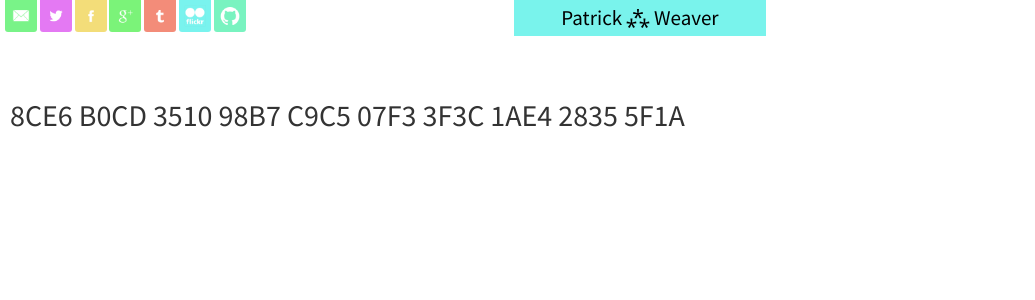
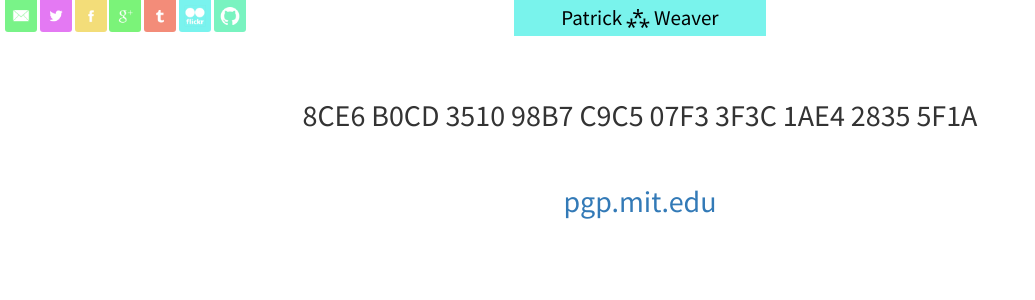
Before and after one commit to PatrickWeaver/pw, a Django app: page /fingerprint/ in a window 1280 px wide. Shown: the top 300 px of the page, without its empty margins (0-1035 px from the left). Run offline with Django 3.2, Linux system fonts and the light colour scheme; some libraries are stand-ins or nearby versions.

Commit message:
add mit link nad center text

```diff
--- a/gallery/templates/fingerprint.html
+++ b/gallery/templates/fingerprint.html
@@ -5,5 +5,10 @@
 {% endblock %}
 
 {% block content %}
-<div style="font-size: 30px;">8CE6 B0CD 3510 98B7 C9C5  07F3 3F3C 1AE4 2835 5F1A</div>
+<div style="font-size: 30px; text-align: center;">
+  8CE6 B0CD 3510 98B7 C9C5  07F3 3F3C 1AE4 2835 5F1A
+  <br>
+  <br>
+  <a href="http://pgp.mit.edu/pks/lookup?search=pjpweaver%40gmail.com&op=index">pgp.mit.edu</a>
+</div>
 {% endblock %}
```
